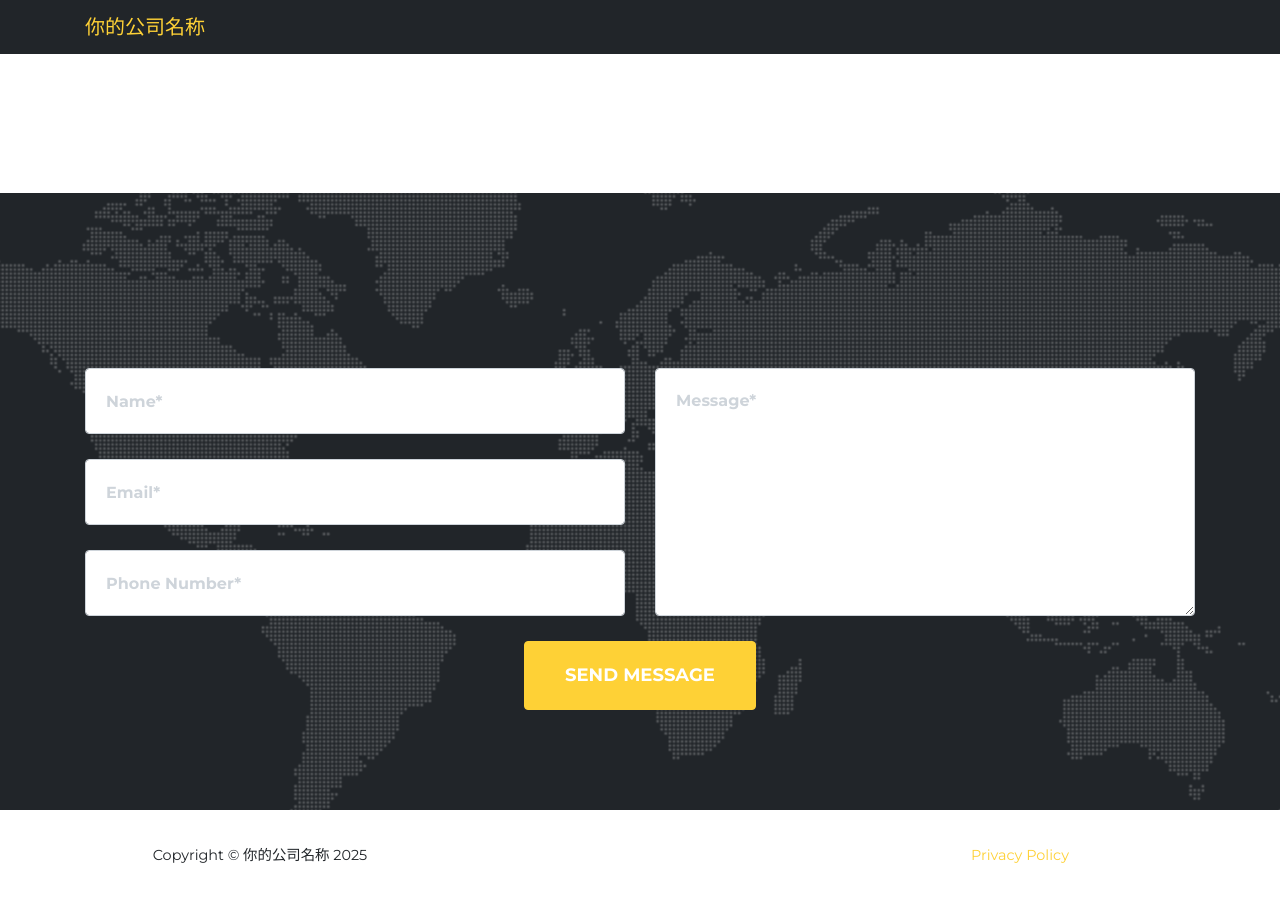
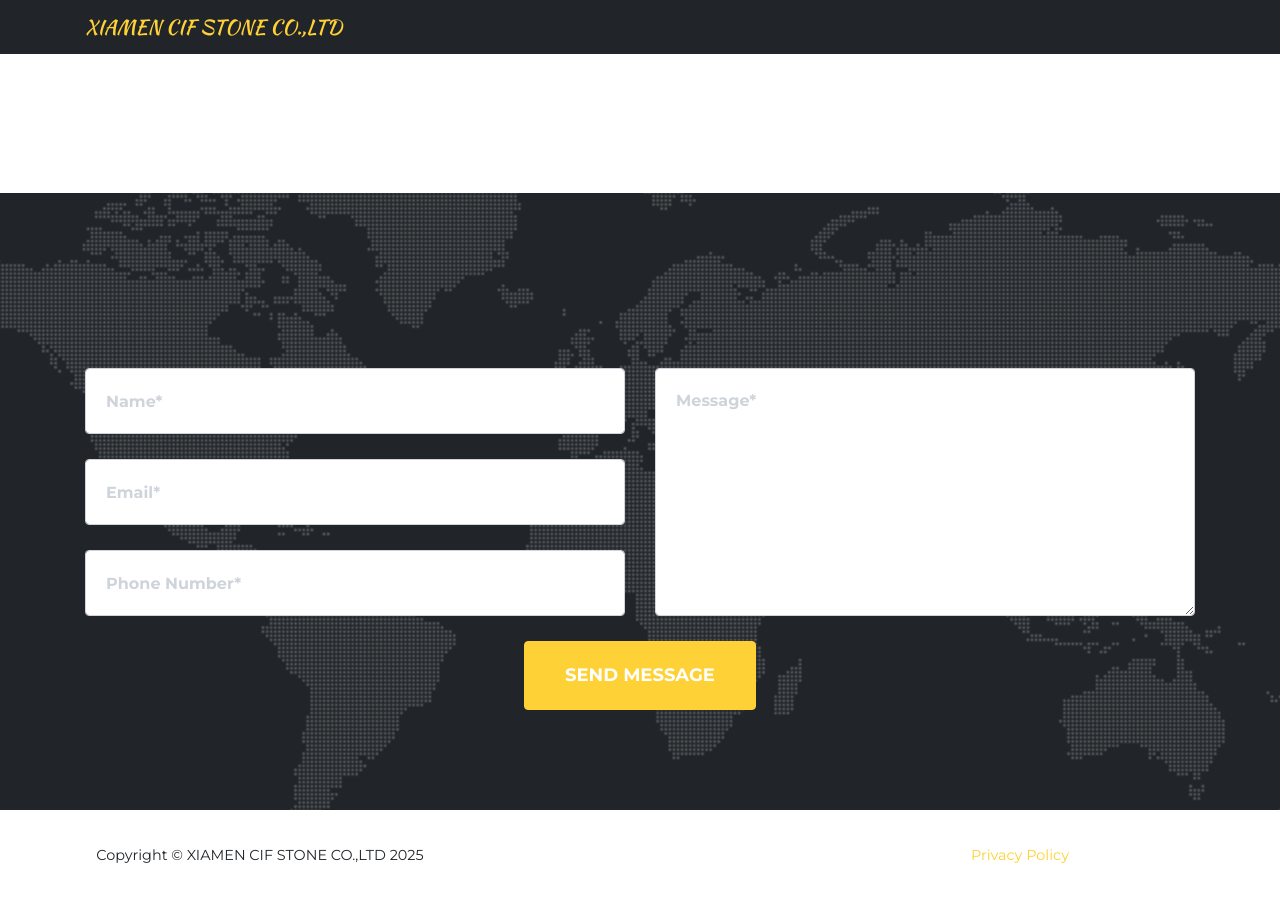
Before and after one commit to lizhijiao110/agency-jekyll-theme, a Jekyll site: the page built from index.md, in a window 1280 px wide and 900 px high, scrolled down 1864 px. Built offline with Jekyll 4.4.1, drawn with Linux system fonts in a browser that asks for light colours; some web fonts are replaced.

Commit message:
Update _config.yml

```diff
--- a/_config.yml
+++ b/_config.yml
@@ -1,5 +1,5 @@
 # 基础配置
-title: "你的公司名称"
+title: "XIAMEN CIF STONE CO.,LTD"
 description: "网站描述"
 url: "https://lizhijiao110.github.io"
 
```
